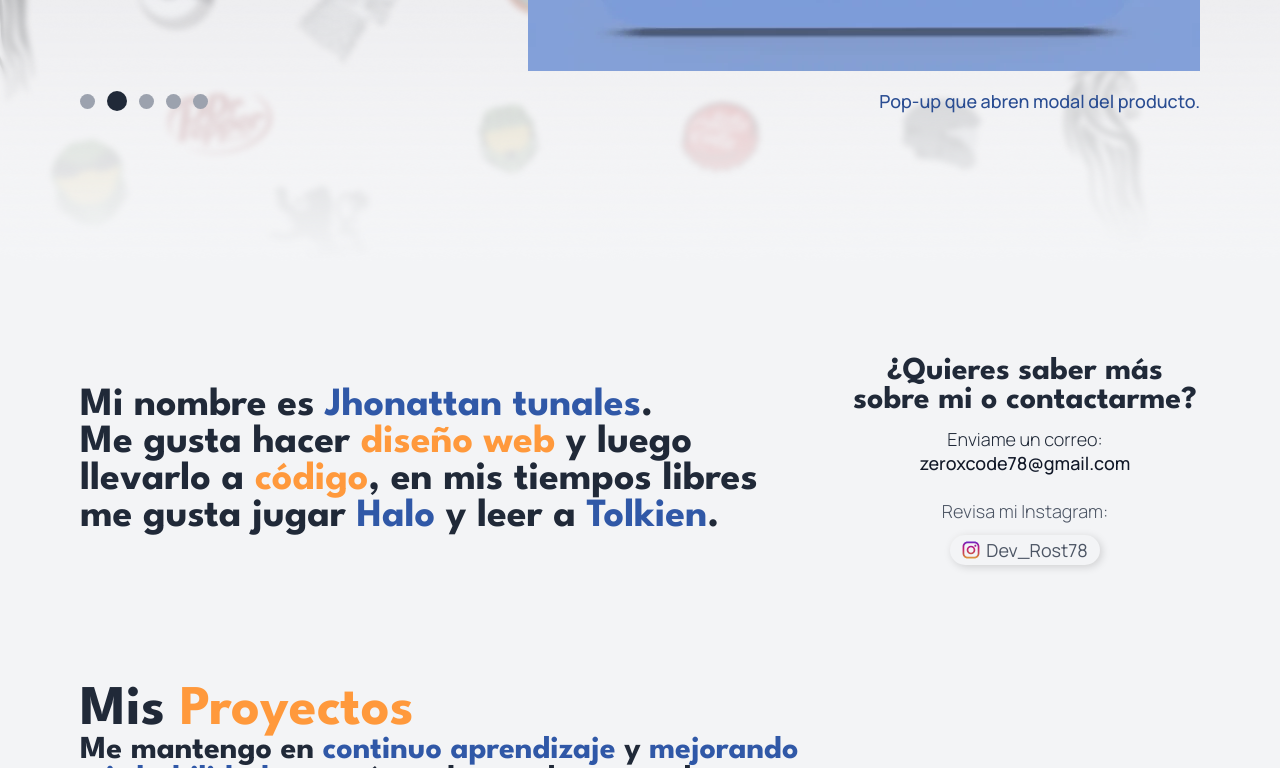
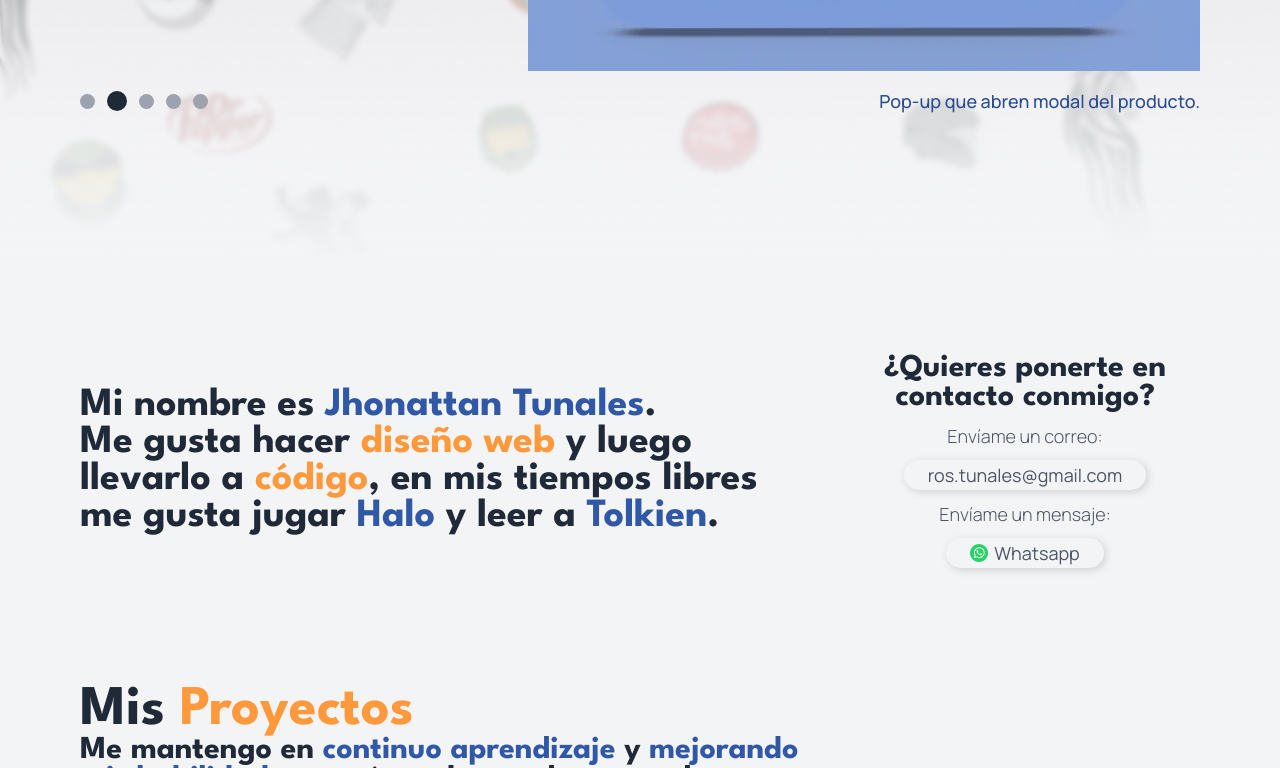
Before and after one commit to RostCode78/rost, a Next.js app: page / in a window 1280 px wide. Shown: the part 539-1307 px from the top of the page. Built offline with nearby package versions, Linux system fonts and the light colour scheme.

Commit message:
Feat: Contacto

```diff
--- a/components/Index/About/About.js
+++ b/components/Index/About/About.js
@@ -6,24 +6,28 @@
         <div className="container-about">
             <div className="content">
                 <div className="left">
-                    <p>Mi nombre es <span className="color-blue">Jhonattan tunales</span>. <br/>Me gusta hacer <span className="color-yellow">diseño web</span> y  luego<br/>llevarlo a <span className="color-yellow">código</span>, en mis tiempos libres<br/>me gusta jugar <span className="color-blue">Halo</span> y leer a <span className="color-blue">Tolkien</span>.</p>
+                    <p>Mi nombre es <span className="color-blue">Jhonattan Tunales</span>. <br/>Me gusta hacer <span className="color-yellow">diseño web</span> y  luego<br/>llevarlo a <span className="color-yellow">código</span>, en mis tiempos libres<br/>me gusta jugar <span className="color-blue">Halo</span> y leer a <span className="color-blue">Tolkien</span>.</p>
                 </div>
                 <div className="right">
-                    <p>¿Quieres saber más sobre mi o contactarme?</p>
-                    <div className="correo">
-                        <p>Enviame un correo:</p>
-                        <span>zeroxcode78@gmail.com</span>
+                    <p>¿Quieres ponerte en contacto conmigo?</p>
+                    <div className="boton">
+                        <p>Envíame un correo:</p>
+                        <a href="mailto:ros.tunales@gmail.com" target="_blank">
+                            <button>
+                                <p>ros.tunales@gmail.com</p>
+                            </button>
+                        </a>
                     </div>
                     <div className="boton">
-                        <p>Revisa mi Instagram:</p>
-                        <a href="https://www.instagram.com/dev_rost78/" target="_blank">
+                        <p>Envíame un mensaje:</p>
+                        <a href="https://wa.me/528118957772" target="_blank">
                             <button>
                                 <Image
-                                    src="/icons/instagram.svg"
+                                    src="/icons/WhatsApp.svg"
                                     width={18}
                                     height={18}
                                 />
-                                <p>Dev_Rost78</p>
+                                <p>Whatsapp</p>
                             </button>
                         </a>
                     </div>
--- a/components/Index/About/_About.scss
+++ b/components/Index/About/_About.scss
@@ -71,19 +71,19 @@
                 button {
                     width: auto;
                     height: auto;
-                    padding: 3px 12px;
+                    padding: 3px 24px;
                     border-radius: 25px;
                     border: none;
                     background-color: $grey-100;
                     box-shadow: 2px 2px 8px 0px rgba(0, 0, 0, 0.15), -2px -2px 8px 0px rgba(255, 255, 255, 0.15);
                     cursor: pointer;
+                    box-sizing: border-box;
+                    gap: 6px;
                     @extend %flex-center-row;
                     p {
                         width: auto;
                         height: auto;
-                        margin-left: 6px;
-                        margin-bottom: 0;
-                        margin-top: 0;
+                        margin: 0;
                         @extend %flex-center;
                         @extend %regular-regular;
                     }
```
Also changed, not shown: public/icons/WhatsApp.svg (added).
